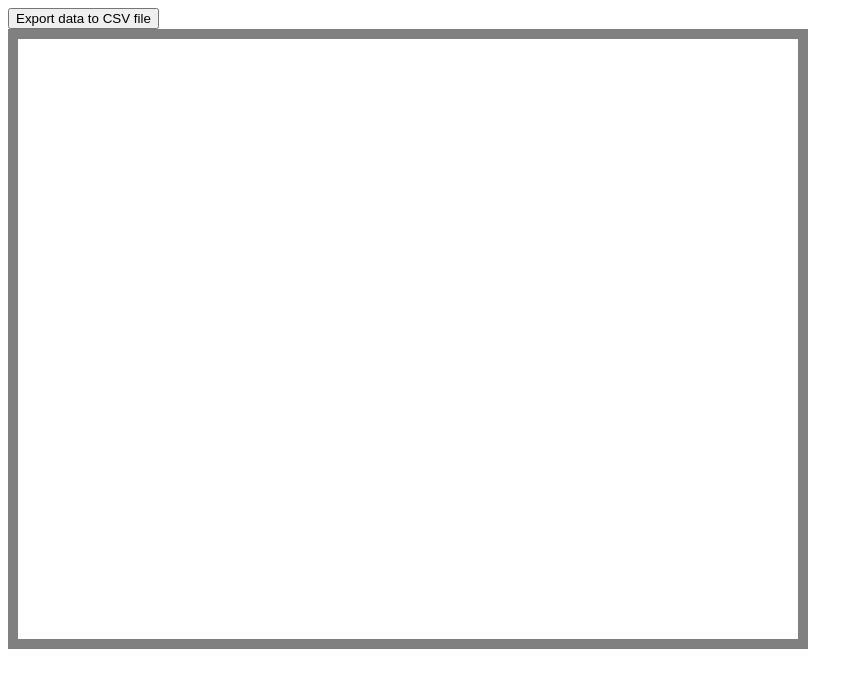
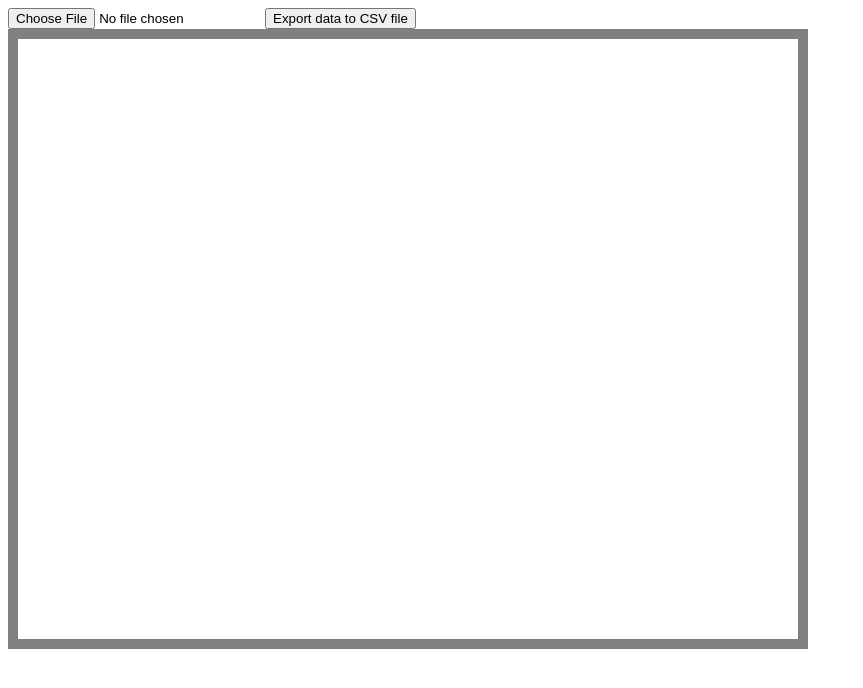
Before and after one commit to nafu/force-sense-drawing-tool, a plain HTML site: page sample.html in a window 1280 px wide. Shown: the whole page, without its empty margins (0-863 px from the left). Drawn offline with Linux system fonts and the light colour scheme.

Commit message:
Add readfile feature

```diff
--- a/sample.html
+++ b/sample.html
@@ -17,10 +17,19 @@
   <script src="js/alasql.min.js"></script>
 </head>
 <body>
+  <input id="readfile" type="file" onchange="loadFile(event)"/>
   <button onclick="window.exportData()">Export data to CSV file</button>
   <div id="sketch">
     <canvas id="paint"></canvas>
   </div>
+  <script>
+    function loadFile(event) {
+      alasql('SELECT * FROM CSV(?, {headers:true})', [event],function(data) {
+        // Process data here
+        log(data);
+      });
+     }
+  </script>
   <script>
   (function() {
     var canvas = document.querySelector('#paint');
```
